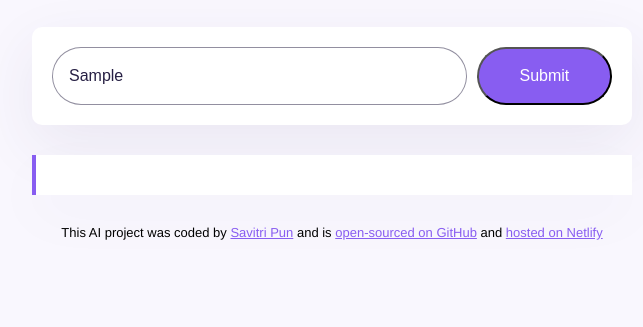
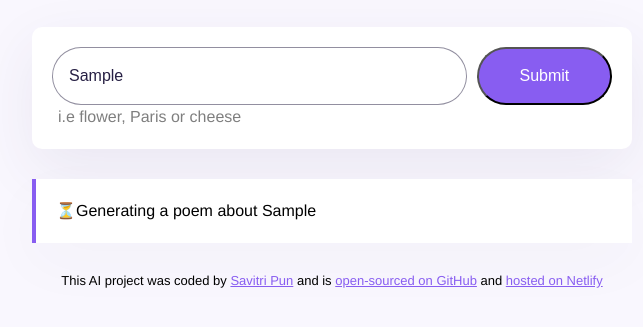
Before and after one commit to punSavitri/french-poem-generator, a plain HTML site: page index.html in a window 1280 px wide. Both pictures are taken after typing "Sample" into the empty fields and a click on the input 852 px from the left and 253 px from the top of the page. Shown: the part 177-504 px from the top of the page, without its empty margins (308-951 px from the left). Drawn offline with nearby package versions, Linux system fonts and the light colour scheme; no server answers.

Commit message:
improved the user experience

```diff
--- a/index.html
+++ b/index.html
@@ -16,10 +16,11 @@
         <h1>AI French Poem Generator</h1>
       </header>
       <main>
+        <div class="form-wrapper">
           <form action="" id="poem-generate-form">
             <input
               type="text"
-            placeholder="Enter the topic of french poem"
+              placeholder="Enter the topic of French poem"
               autofocus="on"
               autocomplete="off"
               class="topic-input-field"
@@ -27,7 +28,9 @@
             />
             <input type="submit" class="submit-button" />
           </form>
-        <div class="poem" id="poem"></div>
+          <div class="hint">i.e flower, Paris or cheese</div>
+        </div>
+        <div class="poem hidden" id="poem"></div>
       </main>
 
       <footer>
--- a/src/index.js
+++ b/src/index.js
@@ -1,7 +1,6 @@
 //alert("Testing!!!!");
 //this function show the response from the API call and embeded on HTML
 function showPoem(response) {
-  //console.log(response.data.answer);
   //adding typewriter plugin to animate text
   new Typewriter("#poem", {
     strings: response.data.answer,
@@ -19,10 +18,9 @@ function generatePoem(event) {
   //generating the poem based on whatever the user typed in the input field
   let prompt = `User instruction:Generate a french poem about ${userInstructionInput.value}`;
   let apiUrl = `https://api.shecodes.io/ai/v1/generate?prompt=${prompt}&context=${context}&key=${apiKey}`;
-  console.log("Generating poem...")
-  console.log(`prompt:${prompt}`);
-  console.log(`context:${context}`);
-
+  let poemElement = document.querySelector("#poem")
+  poemElement.classList.remove("hidden");
+  poemElement.innerHTML = `<div class="blink">⏳Generating a poem about ${userInstructionInput.value}</div>`;
   //make a call to the API
   axios.get(apiUrl).then(showPoem);
 
--- a/src/style.css
+++ b/src/style.css
@@ -16,13 +16,20 @@ h1 {
 header {
   margin-bottom: 30px;
 }
-form {
+.form-wrapper {
   background-color: white;
   padding: 20px;
-  display: flex;
   border-radius: 10px;
   box-shadow: 0px 20px 60px rgba(65, 50, 100, 0.08);
   margin-bottom: 30px;
+}
+form {
+  display: flex;
+}
+.hint {
+  line-height: 1.5;
+  margin-left: 6px;
+  opacity: 0.5;
 }
 a {
   color: #885df1;
@@ -53,10 +60,27 @@ a {
   line-height: 1.5;
   box-shadow: 0px 20px 60px rgba(65, 50, 100, 0.03);
 }
+.hidden {
+  display: none;
+}
 #poem strong {
   color: #885df1;
   line-height: 1.5;
 }
+.blink {
+  animation: blink-animation 1s steps(5, start) infinite;
+}
+@keyframes blink-animation {
+  to {
+    visibility: hidden;
+  }
+}
+@-webkit-keyframes blink-animation {
+  to {
+    visibility: hidden;
+  }
+}
+
 footer {
   margin-top: 30px;
   font-size: 13px;
```
Lines whose indentation alone changed are shown as unchanged.
